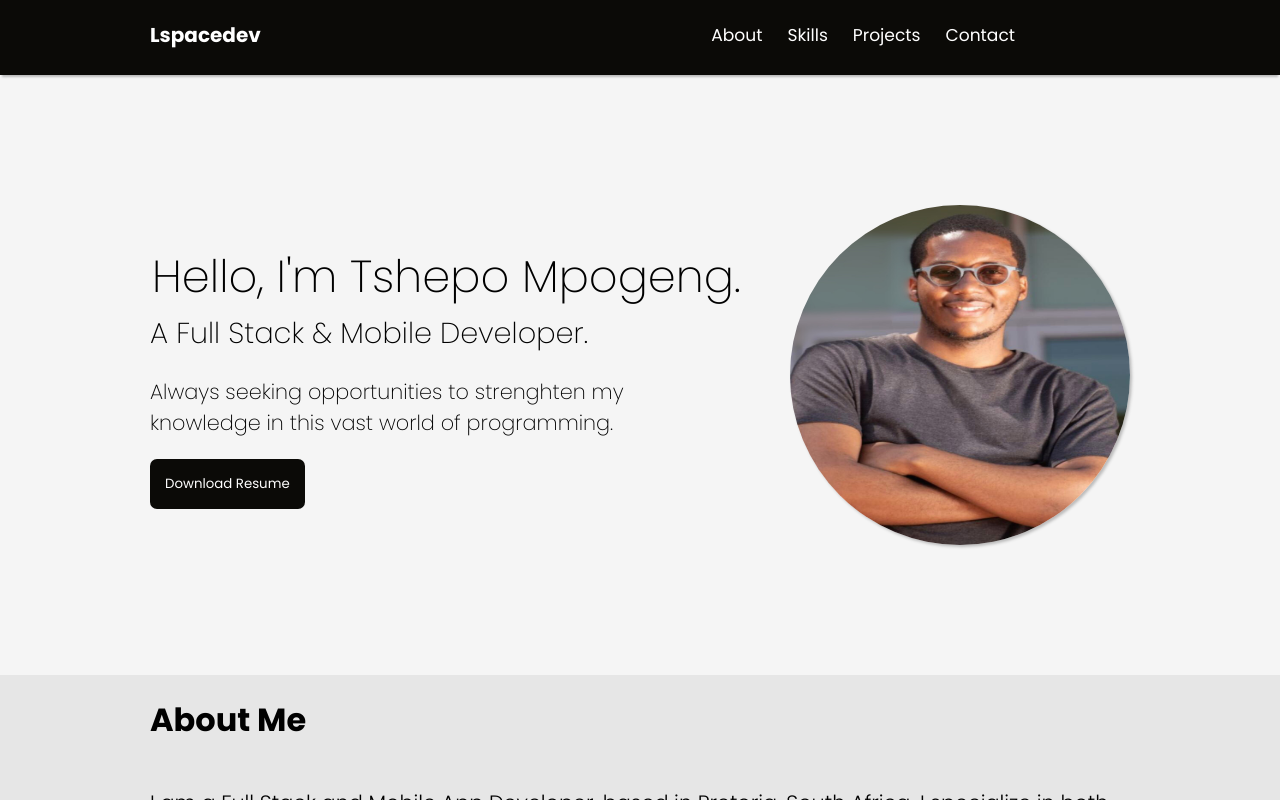
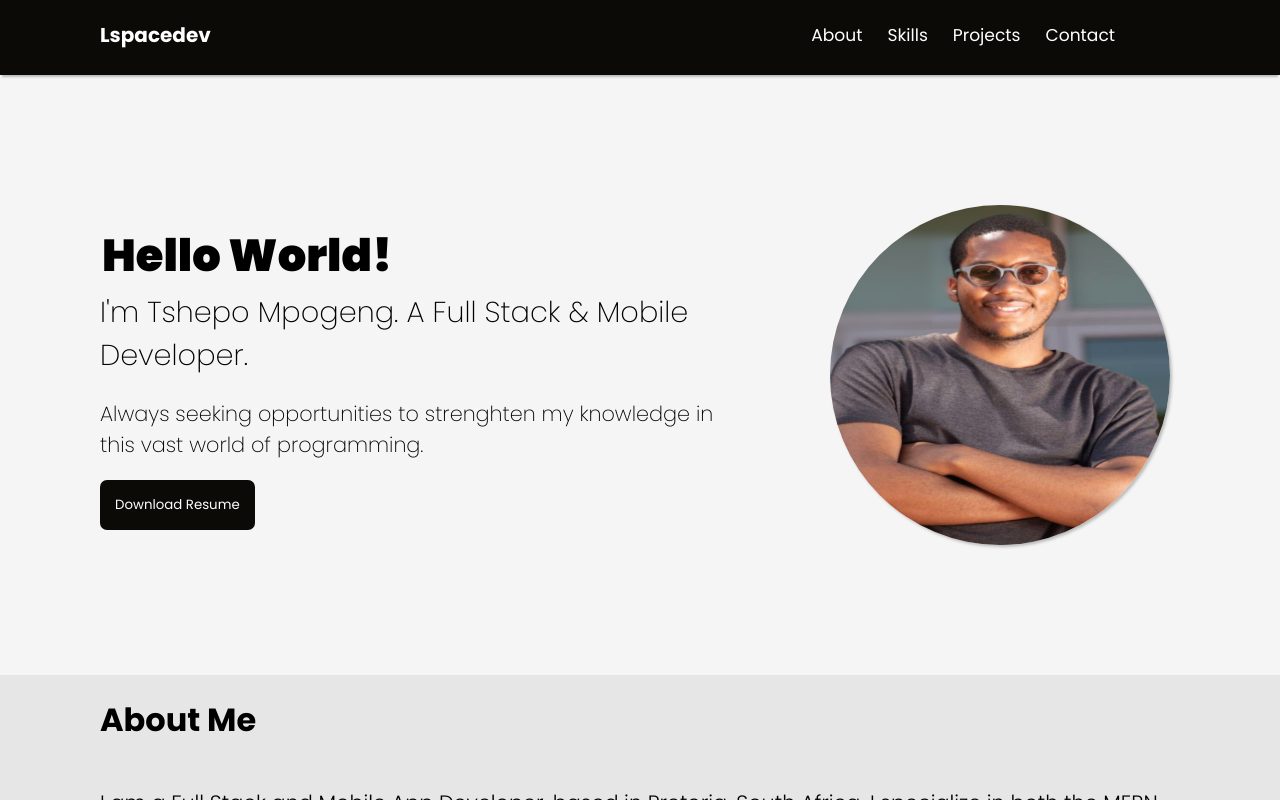
Before and after one commit to Lspacedev/portfolio_site, a React (Vite) app: page / in a window 1280 px wide. Built offline with nearby package versions, Linux system fonts and the light colour scheme.

Commit message:
updated styles

```diff
--- a/index.html
+++ b/index.html
@@ -10,7 +10,7 @@
       rel="stylesheet"
     />
     <meta name="viewport" content="width=device-width, initial-scale=1.0" />
-    <title>Vite + React</title>
+    <title>Tshepo Mpogeng</title>
   </head>
   <body>
     <div id="root"></div>
--- a/src/App.css
+++ b/src/App.css
@@ -23,11 +23,11 @@ body,
   border-bottom: 2px solid #1f62ff;
 }
 .header {
-  padding: 0px 150px;
+  padding: 0px 100px;
 }
 
 .Contact {
-  padding: 0px 150px;
+  padding: 0px 100px;
   display: flex;
   align-items: center;
   justify-content: space-between;
@@ -76,7 +76,7 @@ body,
 .Nav {
   display: flex;
   justify-content: space-between;
-  padding: 0px 150px;
+  padding: 0px 100px;
   padding-bottom: 5px;
   font-size: 1.07em;
   font-family: "Courier New", Courier, monospace;
@@ -93,7 +93,7 @@ body,
 }
 
 .links {
-  margin-right: 100px;
+  margin-right: 50px;
   padding: 0 15px 0 15px;
   display: flex;
   justify-content: space-between;
@@ -118,7 +118,7 @@ body,
 
 .Hero {
   min-height: 600px;
-  padding: 0px 150px;
+  padding: 0px 100px;
   display: flex;
   align-items: center;
   background-color: whitesmoke;
@@ -163,7 +163,7 @@ body,
 }
 .About {
   min-height: 600px;
-  padding: 0px 150px;
+  padding: 0px 100px;
   display: flex;
   flex-direction: column;
   background-color: rgb(230, 230, 230);
@@ -184,12 +184,12 @@ body,
 .Skills .frontend,
 .backend,
 .tools {
-  padding: 0px 150px;
+  padding: 0px 100px;
   margin: 25px 0px;
 }
 .Skills .skills-div {
   display: flex;
-  justify-content: flex-start;
+  justify-content: space-evenly;
   gap: 50px;
   flex-wrap: wrap;
 }
@@ -222,7 +222,7 @@ body,
 }
 
 .Projects {
-  padding: 30px 150px;
+  padding: 30px 100px;
   background-color: rgb(230, 230, 230);
   display: flex;
   flex-direction: column;
@@ -335,7 +335,7 @@ body,
 }
 
 .Footer {
-  height: 100px;
+  height: 50px;
   background-color: rgb(230, 230, 230);
 
   display: flex;
@@ -347,7 +347,7 @@ body,
 @media (max-width: 1025px) {
   .Hero {
     flex-direction: column-reverse;
-    padding: 50px 150px;
+    padding: 50px 100px;
     text-align: center;
   }
 
--- a/src/components/About.jsx
+++ b/src/components/About.jsx
@@ -22,10 +22,10 @@ function About() {
         as a student of the game, so I'm always ready to delve into new
         technologies and expand my knowledge and skills.
       </p>
-      <div className="last">
+      {/* <div className="last">
         <p>When I'm not coding, I'm aboard the Starship Enterprise(TOS).</p>
         <SiStartrek size={24} />
-      </div>
+      </div> */}
     </div>
   );
 }
--- a/src/components/Hero.jsx
+++ b/src/components/Hero.jsx
@@ -4,15 +4,14 @@ function Hero() {
       <div className="introduction">
         <div>
           {/* style={{ color: "#a8a53c" }} */}
-
           <h2
             style={{
-              fontWeight: 200,
+              fontWeight: 900,
               margin: "2px",
               fontSize: "2.8rem",
             }}
           >
-            Hello, I'm Tshepo Mpogeng.
+            Hello World!
           </h2>
 
           <h2
@@ -22,7 +21,7 @@ function Hero() {
               fontSize: "1.8rem",
             }}
           >
-            A Full Stack & Mobile Developer.
+            I'm Tshepo Mpogeng. A Full Stack & Mobile Developer.
           </h2>
         </div>
         <p style={{ fontWeight: 200 }}>
```
